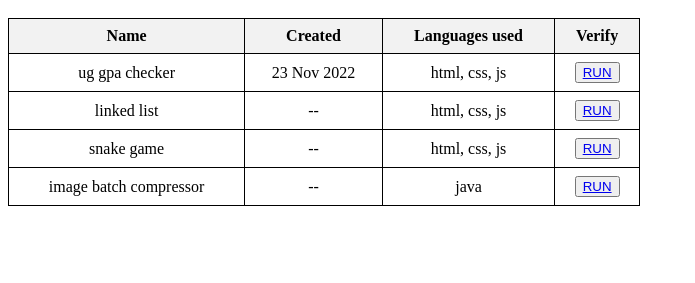
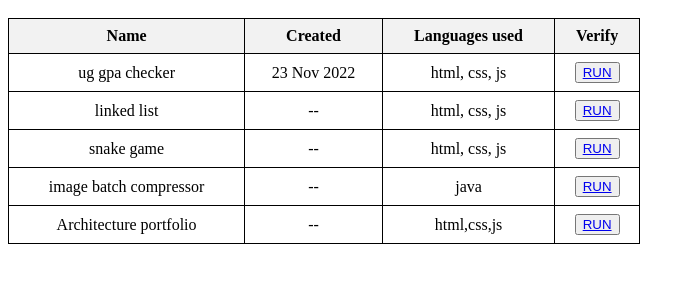
Before and after one commit to krishna3973/portfolio.github.io, a plain HTML site: page index.html in a window 1280 px wide. Shown: the part 101-384 px from the top of the page, without its empty margins (0-695 px from the left). Drawn offline with Linux system fonts and the light colour scheme.

Commit message:
Update index.html
added architecture portfolio project section

```diff
--- a/index.html
+++ b/index.html
@@ -53,6 +53,12 @@
                 <td>java</td>
                 <td><button><a href="https://github.com/krishna3973/portfolio.github.io/blob/main/image_batch_compressor/Image_Compressizer_V1.1.2.0.exe" target="_blank">RUN</a></button></td>
             </tr>
+            <tr>
+                <td>Architecture portfolio</td>
+                <td>--</td>
+                <td>html,css,js</td>
+                <td><button><a href="https://ar-sri-sai.github.io/archportfolio.github.io/index.html" target="_blank">RUN</a></button></td>
+            </tr>
         </table>
     </body>
 </html>
```
